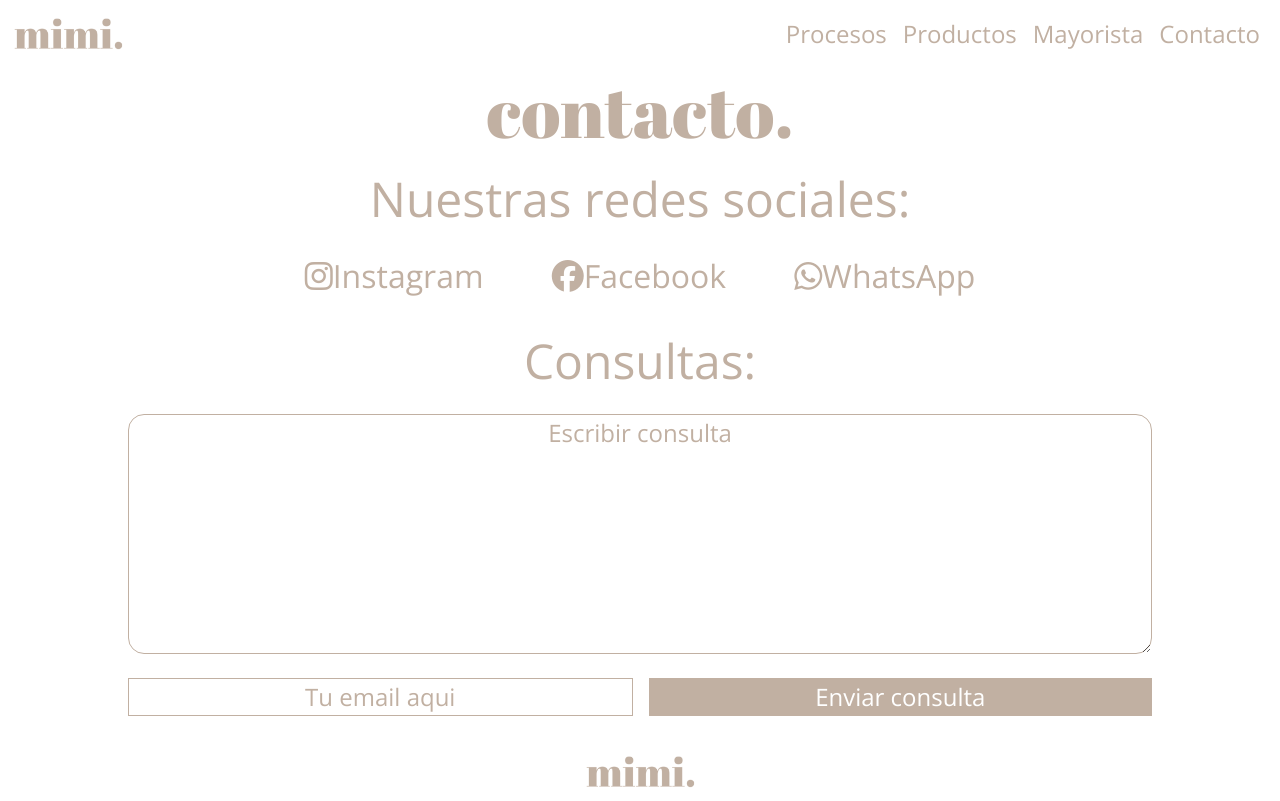
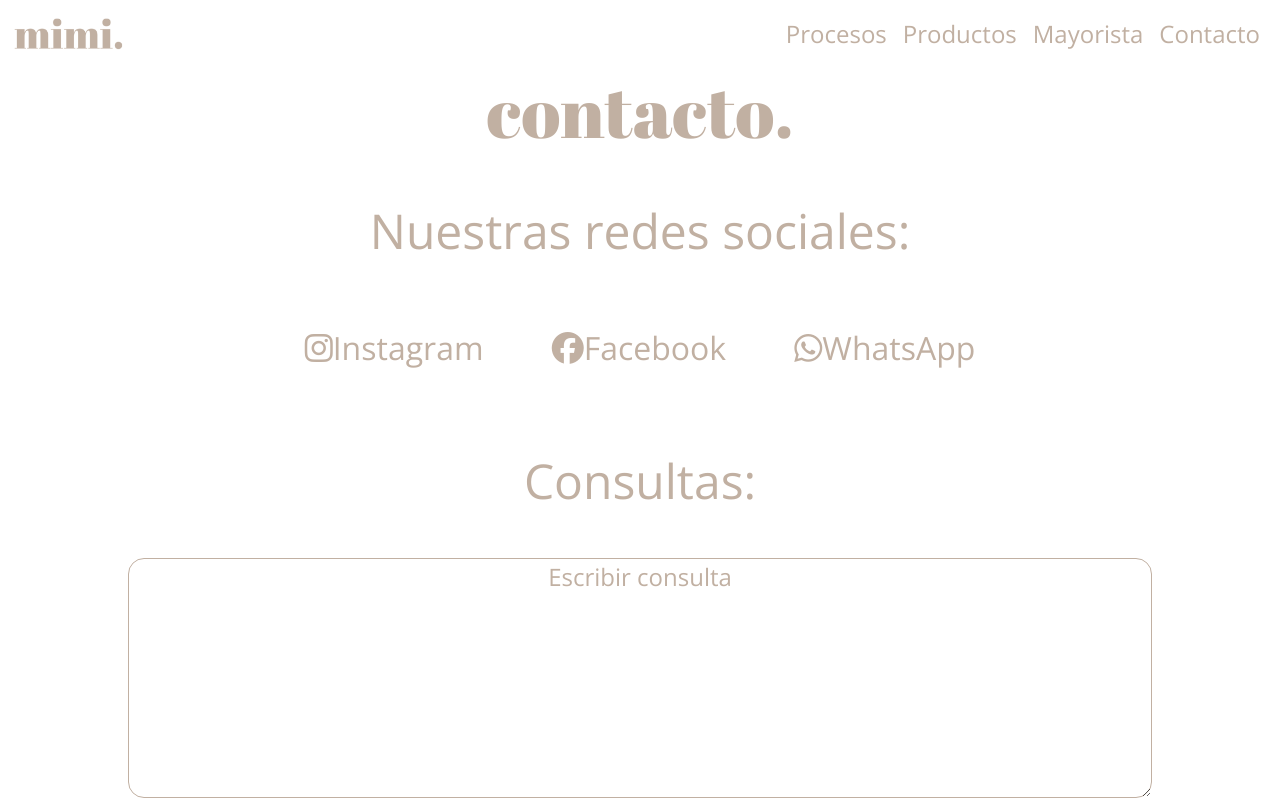
Before and after one commit to LukeLabruna/PreEntrega2Labruna, a plain HTML site: page pages/contacto.html in a window 1280 px wide. Shown: the top 801 px of the page. Drawn offline with nearby package versions, Linux system fonts and the light colour scheme.

Commit message:
terminado

```diff
--- a/css/style.css
+++ b/css/style.css
@@ -11,8 +11,11 @@
 body {
     color: rgb(193, 176, 162);
     font-family: "Open sans", sans-serif;
+
 }
-
+main {
+    min-height: 90vh;
+}
 /** barra de navegacion **/
 
 .logoNavBar {
@@ -331,7 +334,21 @@ nav a:hover {
     color: white;
     cursor: pointer;
 }
+@media only screen and (min-width: 700px) {
 
+    /* tablet */
+    /* contacto */
+    .contacto h2{
+        margin: 2rem;
+    }
+    .contacto ul {
+        display: inline-block;
+    }
+
+    .contacto ul a {
+        margin: 1rem 2rem;
+    }
+}
 @media only screen and (min-width: 900px) {
 
     /*desktop
@@ -420,14 +437,6 @@ nav a:hover {
 
     /* contacto */
 
-    .contacto ul {
-        display: inline-block;
-    }
-
-    .contacto ul a {
-        margin: 0 2rem;
-    }
-
     .contacto form div {
         display: flex;
         width: 100%;
```
Also changed, not shown: pages/productos.html (+1 -1 lines).
